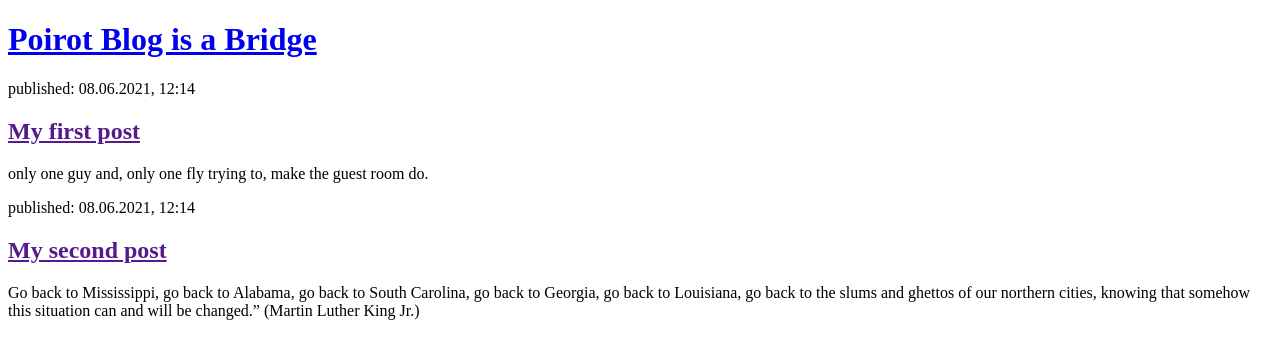
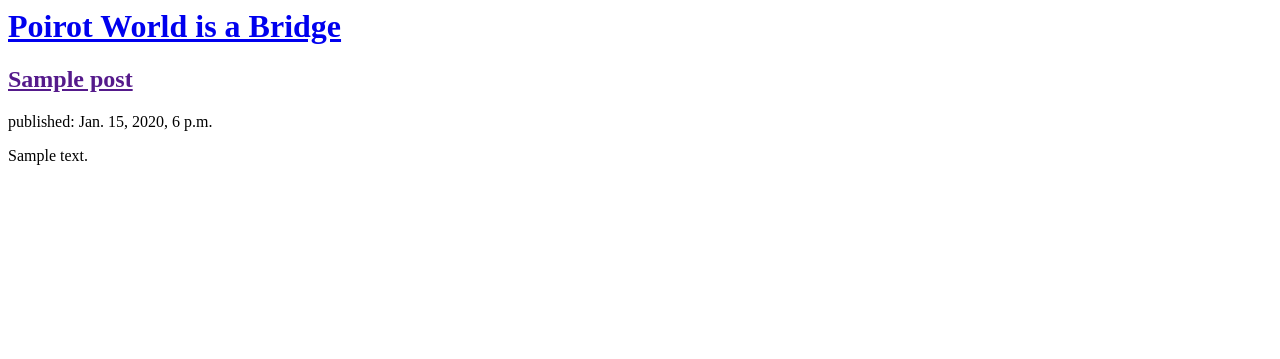
Before and after one commit to Poirot-World/PoirotBlog, a Django app: page / in a window 1280 px wide. Shown: the top 359 px of the page. Run offline with Django 3.2, Linux system fonts and the light colour scheme; tables that the repository leaves empty hold one stand-in row (values such as "Sample post").

Commit message:
modified templates to display posts from database.

```diff
--- a/blog/templates/blog/post_list.html
+++ b/blog/templates/blog/post_list.html
@@ -1,23 +1,14 @@
-<!DOCTYPE html>
-<html>
-    <head>
-        <title>Poirot Blog</title>
-    </head>
-    <body>
-        <header>
-            <h1><a href="/">Poirot Blog is a Bridge</a></h1>
-        </header>
+<header>
+    <h1><a href = "/">Poirot World is a Bridge</a></h1>
 
-        <article>
-            <time>published: 08.06.2021, 12:14</time>
-            <h2><a href="">My first post</a></h2>
-            <p> only one guy and, only one fly trying to, make the guest room do.</p>
-        </article>
+</header>
 
-        <article>
-            <time>published: 08.06.2021, 12:14</time>
-            <h2><a href="">My second post</a></h2>
-            <p>Go back to Mississippi, go back to Alabama, go back to South Carolina, go back to Georgia, go back to Louisiana, go back to the slums and ghettos of our northern cities, knowing that somehow this situation can and will be changed.” (Martin Luther King Jr.)</p>
-        </article>
-    </body>
-</html>
+{% for post in posts%}
+    <article>
+
+        <h2><a href = "">{{post.title}}</a></h2>
+        <time>published: {{post.published_date}}</time>
+        <p>{{ post.text|linebreaksbr}}</p>
+
+    </article>
+{% endfor %}
--- a/blog/views.py
+++ b/blog/views.py
@@ -1,6 +1,9 @@
 from django.shortcuts import render
 
 from django.shortcuts import render
+from django.utils import timezone
+from .models import Post
 
 def post_list(request):
-    return render(request, 'blog/post_list.html', {})
+    posts = Post.objects.filter(published_date__lte=timezone.now()).order_by('published_date')
+    return render(request, 'blog/post_list.html', {'posts': posts})
```
